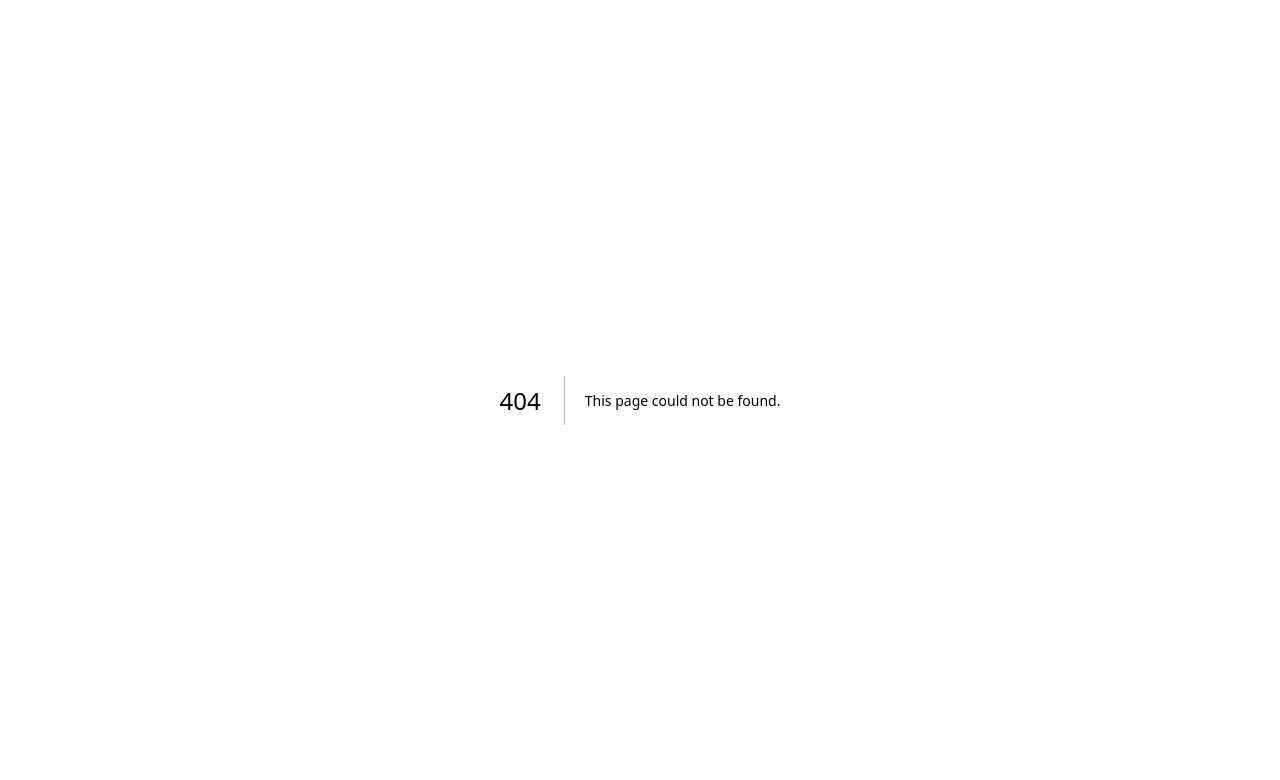
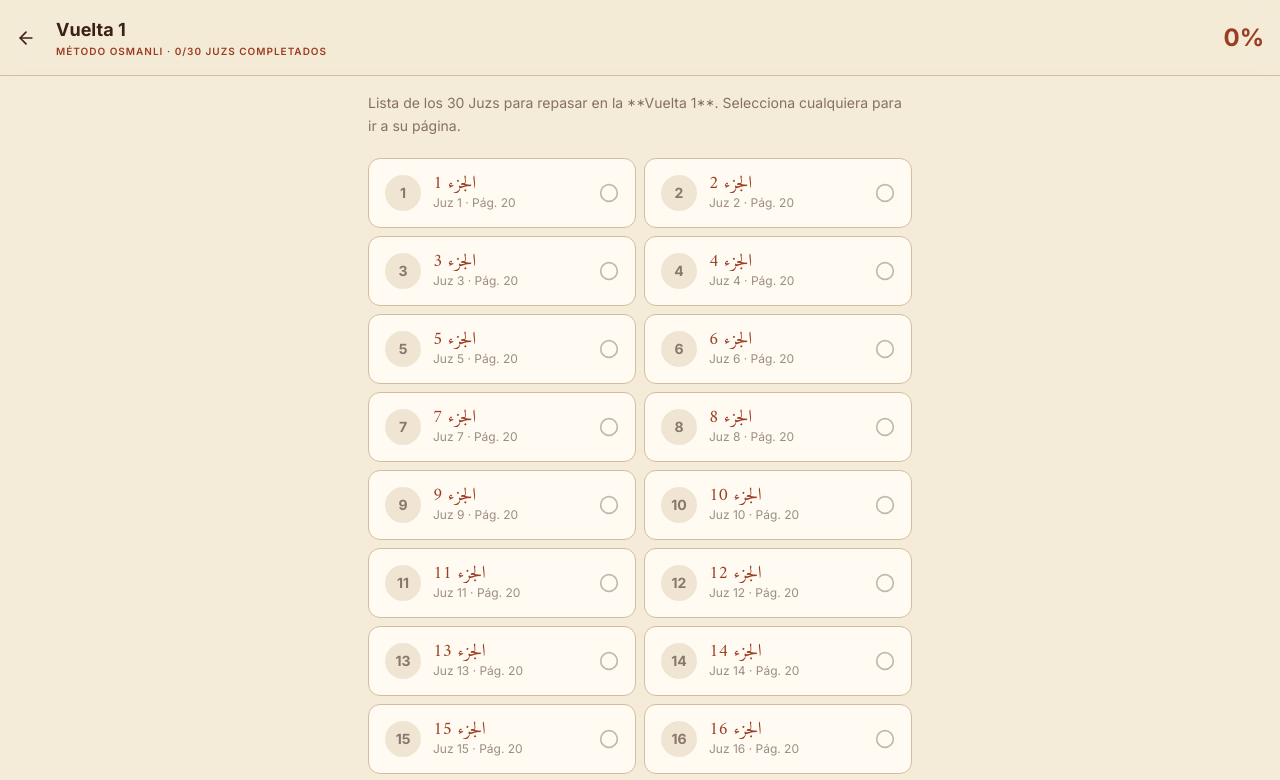
Before and after one commit to Lucman223/Repaso-Quran-, a Next.js app: page /vuelta/1 in a window 1280 px wide. Before the commit this address had no page. Shown: the top 780 px of the page. Built offline with nearby package versions, Linux system fonts and the light colour scheme.

Commit message:
Reestructurar interfaz orientandola a Vueltas en lugar de Juzs

```diff
--- a/src/app/page.tsx
+++ b/src/app/page.tsx
@@ -1,8 +1,9 @@
 "use client";
 
 import Link from "next/link";
-import { BookOpen, Settings } from "lucide-react";
+import { BookOpen, Settings, Lock } from "lucide-react";
 import { useRepasaStore } from "@/store/useStore";
+import { AVAILABLE_VUELTAS } from "@/lib/quran";
 
 export default function Home() {
   const completedVueltasMap = useRepasaStore((state) => state.completedVueltas);
@@ -14,14 +15,18 @@
   const totalVueltas = 30 * 20;
   const totalProgress = Math.round((totalCompleted / totalVueltas) * 100);
 
-  const juzs = Array.from({ length: 30 }, (_, i) => {
-    const id = String(i + 1);
-    const completed = (completedVueltasMap[id] || []).length;
+  const vueltas = Array.from({ length: 20 }, (_, i) => {
+    const vueltaNum = i + 1;
+    const completedJuzs = Object.keys(completedVueltasMap).filter(
+      (juzId) => (completedVueltasMap[juzId] || []).includes(vueltaNum)
+    ).length;
+    const isAvailable = AVAILABLE_VUELTAS.includes(vueltaNum);
+    const progress = Math.round((completedJuzs / 30) * 100);
     return {
-      id: i + 1,
-      arabicTitle: `الجزء ${i + 1}`,
-      completed,
-      progress: Math.round((completed / 20) * 100),
+      vueltaNum,
+      completedJuzs,
+      isAvailable,
+      progress,
     };
   });
 
@@ -62,32 +67,39 @@
           <BookOpen className="absolute -right-4 -bottom-4 w-28 h-28 opacity-10" />
         </div>
 
-        {/* Grid de Juzs */}
+        {/* Grid de Vueltas */}
         <div>
           <h2 className="text-base font-semibold opacity-70 mb-3 uppercase tracking-wider text-xs">
-            Selecciona un Juz
+            Selecciona una Vuelta
           </h2>
-          <div className="grid grid-cols-3 gap-3">
-            {juzs.map((juz) => (
+          <div className="grid grid-cols-2 gap-3 sm:grid-cols-3">
+            {vueltas.map((vuelta) => (
               <Link
-                href={`/juz/${juz.id}`}
-                key={juz.id}
-                className="bg-[var(--color-card)] border border-[var(--color-border)] rounded-xl p-3 flex flex-col items-center gap-2 hover:border-[var(--color-primary)] active:scale-95 transition-all group"
+                href={vuelta.isAvailable ? `/vuelta/${vuelta.vueltaNum}` : "#"}
+                key={vuelta.vueltaNum}
+                className={`bg-[var(--color-card)] border border-[var(--color-border)] rounded-xl p-4 flex flex-col items-center gap-2 transition-all group ${
+                  vuelta.isAvailable
+                    ? "hover:border-[var(--color-primary)] active:scale-95"
+                    : "opacity-40 cursor-default"
+                }`}
               >
-                <span className="text-xl font-amiri text-[var(--color-primary)] group-hover:scale-110 transition-transform leading-none">
-                  {juz.arabicTitle}
+                <div className="flex items-center gap-2">
+                  <span className="text-sm font-bold text-[var(--color-primary)] group-hover:scale-105 transition-transform">
+                    Vuelta {vuelta.vueltaNum}
+                  </span>
+                  {!vuelta.isAvailable && <Lock className="w-3.5 h-3.5 opacity-55" />}
+                </div>
+                <span className="text-[11px] font-medium opacity-60">
+                  {vuelta.completedJuzs}/30 Juzs
                 </span>
-                <span className="text-xs font-medium opacity-60">
-                  Juz {juz.id}
-                </span>
-                <div className="w-full bg-[var(--color-border)] h-1 rounded-full overflow-hidden">
+                <div className="w-full bg-[var(--color-border)] h-1 rounded-full overflow-hidden mt-1">
                   <div
                     className="bg-[var(--color-primary)] h-full rounded-full transition-all"
-                    style={{ width: `${juz.progress}%` }}
+                    style={{ width: `${vuelta.progress}%` }}
                   />
                 </div>
                 <span className="text-[10px] opacity-50">
-                  {juz.completed}/20
+                  {vuelta.progress}%
                 </span>
               </Link>
             ))}
--- a/src/app/juz/[id]/pagina/[pageId]/page.tsx
+++ b/src/app/vuelta/[vueltaId]/juz/[juzId]/page.tsx
@@ -27,14 +27,18 @@
 export default function PaginaQuran({
   params,
 }: {
-  params: Promise<{ id: string; pageId: string }>;
+  params: Promise<{ vueltaId: string; juzId: string }>;
 }) {
-  const { id, pageId } = use(params);
+  const { vueltaId: rawVueltaId, juzId: rawJuzId } = use(params);
 
+  const vueltaId = parseInt(rawVueltaId);
+  const jId = parseInt(rawJuzId);
+  const id = String(jId); // Para mantener la compatibilidad con el resto del código
+
+  const pageId = 21 - vueltaId;
   const pageKey = `juz_${id}_pagina_${pageId}`;
-  const vueltaId = 21 - parseInt(pageId);
-  const absolutePage = (JUZ_STARTING_PAGES[parseInt(id) - 1] ?? 1) + parseInt(pageId) - 1;
-  const localPageNumber = (parseInt(id) - 1) * 20 + parseInt(pageId); // P20, P40, P60...
+  const absolutePage = (JUZ_STARTING_PAGES[jId - 1] ?? 1) + pageId - 1;
+  const localPageNumber = (jId - 1) * 20 + pageId; // P20, P40, P60...
 
   const {
     pageStats,
@@ -43,7 +47,6 @@
     completedVueltas,
     incrementListen,
     incrementRecord,
-    markVueltaCompleted,
     toggleVueltaCompleted,
     setReciter,
     cachePageVerses,
@@ -194,10 +197,12 @@
       return;
     }
 
+    if (audioRef.current) {
       audioRef.current.src = url;
+    }
     setPlayingKey(verseKey);
     setAudioLoading(true);
-    audioRef.current.play().catch(() => setAudioLoading(false));
+    audioRef.current?.play().catch(() => setAudioLoading(false));
     incrementListen(pageKey);
   };
 
@@ -248,7 +253,7 @@
       {/* Header */}
       <header className="sticky top-0 z-10 flex items-center gap-4 p-4 bg-[var(--color-background)]/80 backdrop-blur-md border-b border-[var(--color-gold)]/30 shadow-sm">
         <Link
-          href={`/juz/${id}`}
+          href={`/vuelta/${vueltaId}`}
           className="p-2 -ml-2 rounded-full hover:bg-[var(--color-card)] transition-colors"
         >
           <ArrowLeft className="w-5 h-5" />
@@ -287,7 +292,6 @@
         </div>
 
         <div className="flex items-center gap-2">
-
           {(Object.keys(RECITERS) as Reciter[]).map((r) => (
             <button
               key={r}
--- a/src/app/juz/[id]/page.tsx
+++ b/src/app/vuelta/[vueltaId]/page.tsx
@@ -2,31 +2,37 @@
 
 import { use } from "react";
 import Link from "next/link";
-import { ArrowLeft, CheckCircle2, Circle, Lock } from "lucide-react";
+import { ArrowLeft, CheckCircle2, Circle } from "lucide-react";
 import { useRepasaStore } from "@/store/useStore";
-import { AVAILABLE_VUELTAS } from "@/lib/quran";
 
-export default function JuzPage({
+export default function VueltaPage({
   params,
 }: {
-  params: Promise<{ id: string }>;
+  params: Promise<{ vueltaId: string }>;
 }) {
-  const { id } = use(params);
+  const { vueltaId } = use(params);
+  const vId = parseInt(vueltaId);
 
   const completedVueltasMap = useRepasaStore((state) => state.completedVueltas);
-  const completedVueltas = completedVueltasMap[id] || [];
 
-  const vueltas = Array.from({ length: 20 }, (_, i) => {
-    const vueltaNum = i + 1;
-    const pageId = 21 - vueltaNum;
-    const isCompleted = completedVueltas.includes(vueltaNum);
-    const isAvailable = AVAILABLE_VUELTAS.includes(vueltaNum);
-    const isLocked = !isAvailable;
-    const isNext = isAvailable && vueltaNum === completedVueltas.length + 1;
-    return { vueltaNum, pageId, isCompleted, isNext, isLocked };
+  // Generar los 30 Juzs
+  const juzs = Array.from({ length: 30 }, (_, i) => {
+    const juzNum = i + 1;
+    const isCompleted = (completedVueltasMap[String(juzNum)] || []).includes(vId);
+
+    // pageId correspondiente para esta vuelta: pageId = 21 - vueltaId
+    const pageId = 21 - vId;
+
+    return {
+      juzNum,
+      arabicTitle: `الجزء ${juzNum}`,
+      isCompleted,
+      pageId,
+    };
   });
 
-  const progress = Math.round((completedVueltas.length / 20) * 100);
+  const completedCount = juzs.filter((j) => j.isCompleted).length;
+  const progress = Math.round((completedCount / 30) * 100);
 
   return (
     <div className="flex flex-col min-h-screen bg-[var(--color-background)]">
@@ -38,9 +44,9 @@
           <ArrowLeft className="w-5 h-5" />
         </Link>
         <div className="flex-1">
-          <h1 className="text-lg font-bold">Juz {id}</h1>
+          <h1 className="text-lg font-bold">Vuelta {vueltaId}</h1>
           <p className="text-[10px] font-semibold text-[var(--color-primary)] uppercase tracking-widest">
-            Método Osmanlı · {completedVueltas.length}/20 vueltas
+            Método Osmanlı · {completedCount}/30 Juzs completados
           </p>
         </div>
         <div className="text-right">
@@ -52,21 +58,17 @@
 
       <main className="flex-1 p-4 max-w-xl mx-auto w-full">
         <p className="text-sm opacity-60 leading-relaxed mb-5">
-          Empieza por la última página del Juz (vuelta 1) y avanza hacia la primera (vuelta 20).
+          Lista de los 30 Juzs para repasar en la **Vuelta {vueltaId}**. Selecciona cualquiera para ir a su página.
         </p>
 
-        <div className="space-y-2">
-          {vueltas.map((item) => (
+        <div className="grid grid-cols-1 gap-2 sm:grid-cols-2">
+          {juzs.map((item) => (
             <Link
-              href={item.isLocked ? "#" : `/juz/${id}/pagina/${item.pageId}`}
-              key={item.vueltaNum}
+              href={`/vuelta/${vId}/juz/${item.juzNum}`}
+              key={item.juzNum}
               className={`flex items-center justify-between p-4 rounded-xl border transition-all ${
                 item.isCompleted
                   ? "bg-[var(--color-card)] border-[var(--color-primary)]/40 opacity-90"
-                  : item.isNext
-                  ? "bg-[var(--color-primary)]/8 border-[var(--color-primary)] shadow-sm"
-                  : item.isLocked
-                  ? "bg-[var(--color-card)] border-[var(--color-border)] opacity-40 cursor-default"
                   : "bg-[var(--color-card)] border-[var(--color-border)] hover:border-[var(--color-primary)]/60"
               }`}
             >
@@ -75,25 +77,23 @@
                   className={`flex items-center justify-center w-9 h-9 rounded-full text-sm font-bold ${
                     item.isCompleted
                       ? "bg-[var(--color-primary)]/15 text-[var(--color-primary)]"
-                      : item.isNext
-                      ? "bg-[var(--color-primary)] text-white"
                       : "bg-[var(--color-border)]/60 opacity-60"
                   }`}
                 >
-                  {item.vueltaNum}
+                  {item.juzNum}
                 </div>
                 <div>
-                  <p className="font-medium text-sm">Vuelta {item.vueltaNum}</p>
-                  <p className="text-xs opacity-50">Página {item.pageId}</p>
+                  <p className="font-amiri text-lg text-[var(--color-primary)] leading-none mb-0.5">
+                    {item.arabicTitle}
+                  </p>
+                  <p className="text-xs opacity-50">Juz {item.juzNum} · Pág. {item.pageId}</p>
                 </div>
               </div>
 
               {item.isCompleted ? (
-                <CheckCircle2 className="w-5 h-5 text-[var(--color-primary)]" />
-              ) : item.isLocked ? (
-                <Lock className="w-4 h-4 opacity-30" />
+                <CheckCircle2 className="w-5 h-5 text-[var(--color-primary)] shrink-0" />
               ) : (
-                <Circle className="w-5 h-5 opacity-30" />
+                <Circle className="w-5 h-5 opacity-30 shrink-0" />
               )}
             </Link>
           ))}
```
Also changed, not shown: public/sw.js. Lines whose indentation alone changed are shown as unchanged.
